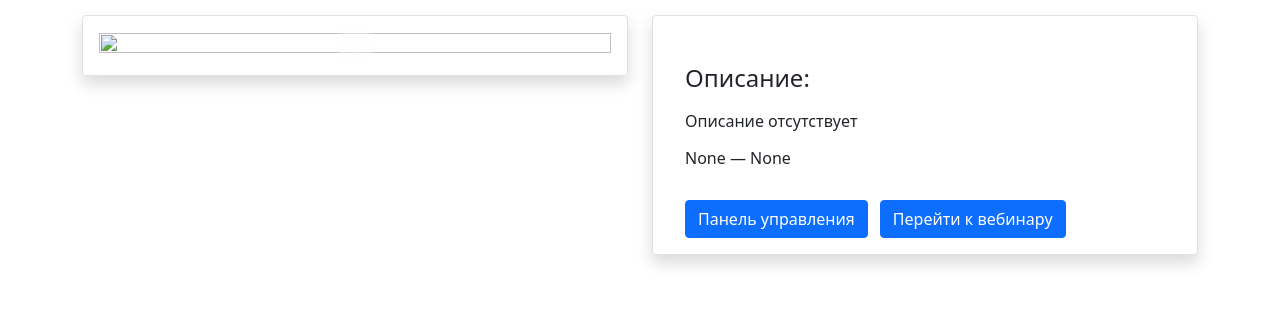
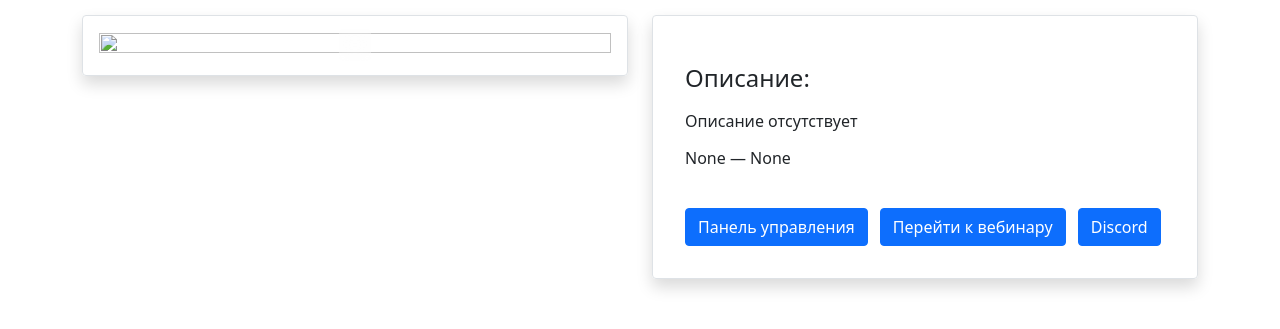
Before and after one commit to Krasnopolskiy/WebinarStreamkit, a Django app: template main/templates/pages/event.html in a window 1280 px wide. Shown: the part 139-468 px from the top of the page. Run offline with Django 3.2, Linux system fonts and the light colour scheme; the template is opened without the code that fills it, so the values that code supplies are empty; some libraries are stand-ins or nearby versions.

Commit message:
Update discord

```diff
--- a/main/models.py
+++ b/main/models.py
@@ -179,8 +179,7 @@ class WebinarSession(models.Model):
         :return:
         """
         route = MessageRouter.SETTINGS.value.format(session_id=session_id)
-        resp = self.session.put(route, data=kwargs)
-        print(resp.text)
+        self.session.put(route, data=kwargs)
 
     @webinar_required
     def start(self, session_id: int, **kwargs):
--- a/main/templates/pages/event.html
+++ b/main/templates/pages/event.html
@@ -36,11 +36,12 @@
                     </p>
                     <h6>{{ event.startsAt|parse_date }} &#8212; {{ event.endsAt|parse_date }}</h6>
                 </div>
-                <div class="px-3">
-                    <button class="btn btn-primary me-2 mt-2" id="widget">
+                <div class="p-3">
+                    <button class="btn btn-primary" id="widget">
                         Панель управления
                     </button>
-                    <a href="{{ event.url }}" class="btn btn-primary mt-2" target="_blank">Перейти к вебинару</a>
+                    <a href="{{ event.url }}" class="btn btn-primary mx-2" target="_blank">Перейти к вебинару</a>
+                    <a href="" class="btn btn-primary">Discord</a>
                 </div>
             </div>
         </div>
```
Also changed, not shown: main/templates/pages/control.html (+7 -2 lines).
